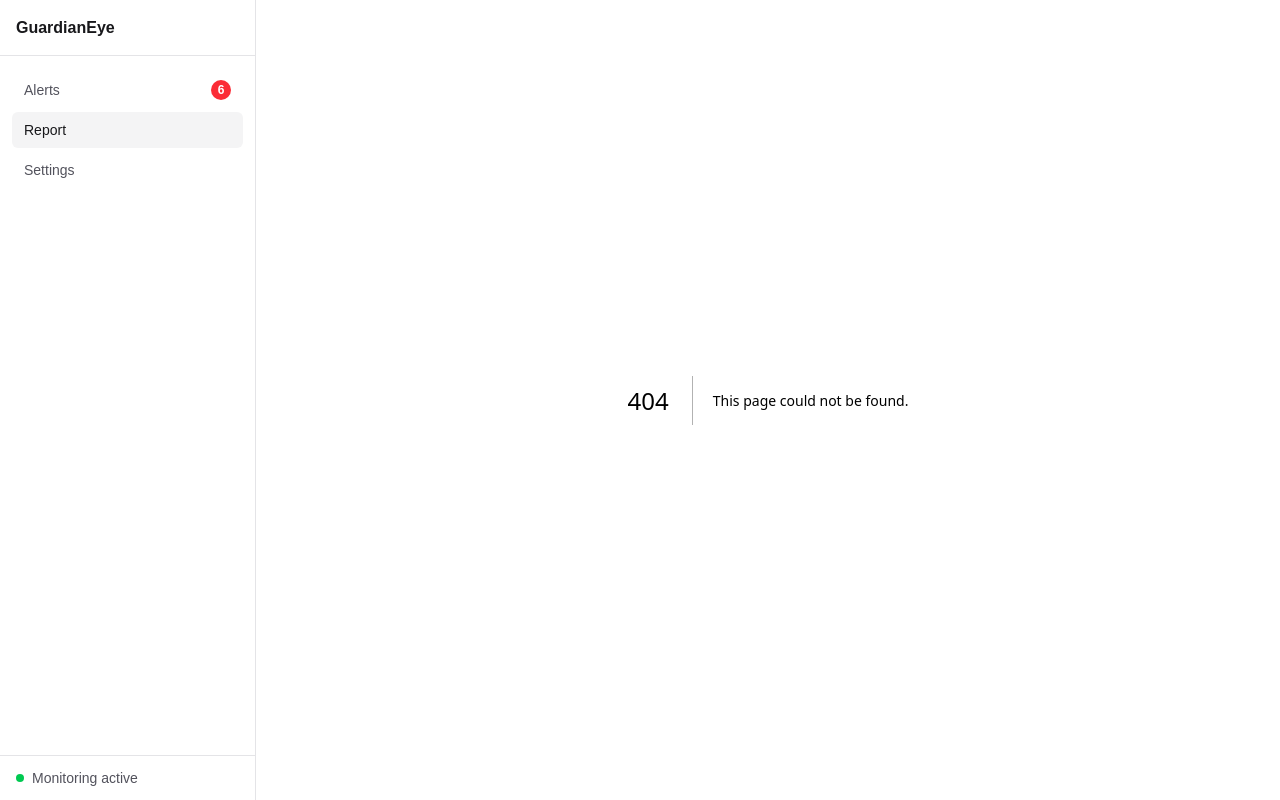
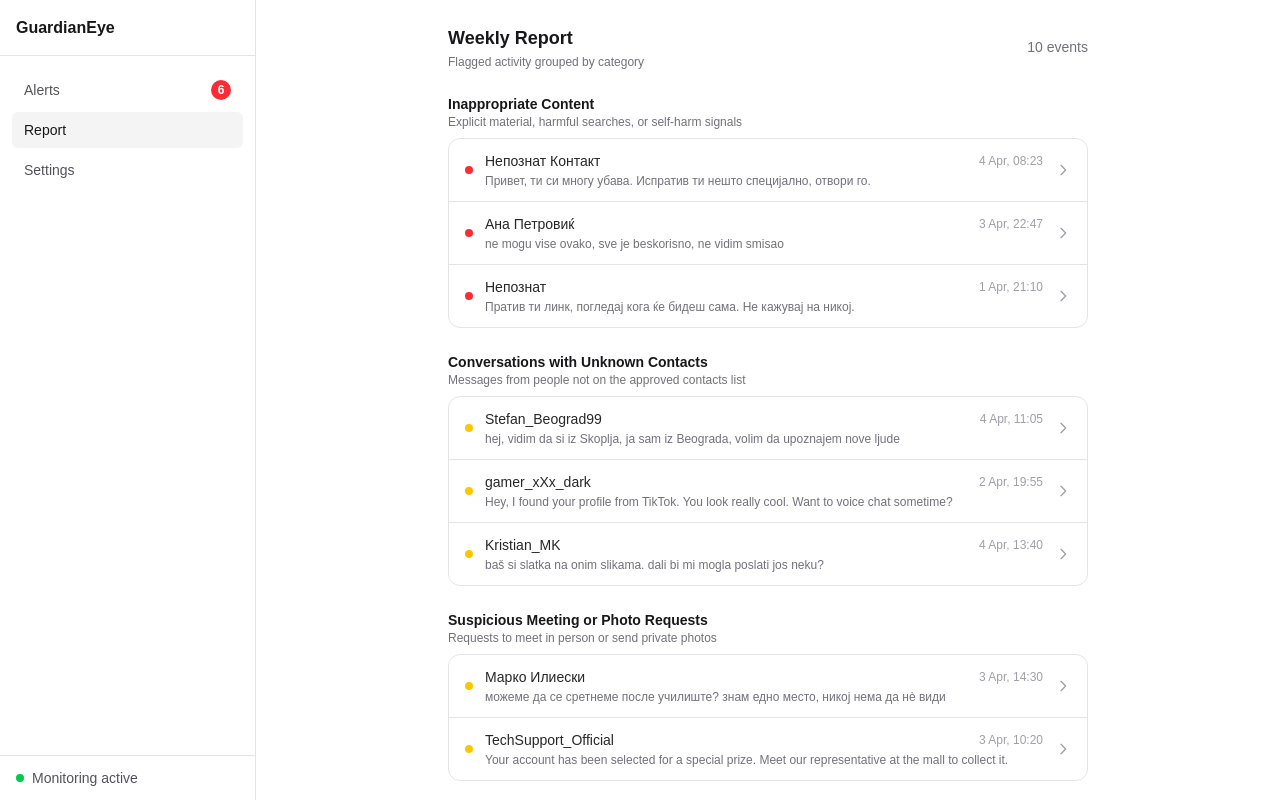
Before and after one commit to DinaShantina/guardianeye, a Next.js app: page /report in a window 1280 px wide. Before the commit this address had no page. Built offline with nearby package versions, Linux system fonts and the light colour scheme.

Commit message:
Complete step 7: Weekly report

```diff
--- /dev/null
+++ b/app/report/page.tsx
@@ -0,0 +1,33 @@
+'use client'
+
+import { useAlerts } from '@/lib/alerts-store'
+import WeeklyReport from '@/components/report/WeeklyReport'
+
+export default function ReportPage() {
+  const { alerts } = useAlerts()
+
+  // Showing all alerts for demo. In production, filter to current week:
+  // const weekStart = new Date()
+  // weekStart.setDate(weekStart.getDate() - weekStart.getDay())
+  // weekStart.setHours(0, 0, 0, 0)
+  // const weekAlerts = alerts.filter((a) => new Date(a.timestamp) >= weekStart)
+
+  return (
+    <div className="max-w-2xl mx-auto px-4 py-6">
+      <div className="flex items-center justify-between mb-6">
+        <div>
+          <h1 className="text-lg font-semibold text-zinc-900 dark:text-zinc-100">
+            Weekly Report
+          </h1>
+          <p className="text-xs text-zinc-500 dark:text-zinc-400 mt-0.5">
+            Flagged activity grouped by category
+          </p>
+        </div>
+        <span className="text-sm text-zinc-500 dark:text-zinc-400">
+          {alerts.length} event{alerts.length !== 1 ? 's' : ''}
+        </span>
+      </div>
+      <WeeklyReport alerts={alerts} />
+    </div>
+  )
+}
--- /dev/null
+++ b/components/report/WeeklyReport.tsx
@@ -0,0 +1,129 @@
+'use client'
+
+import Link from 'next/link'
+import { AlertEvent, AlertCategory } from '@/lib/alerts-store'
+
+const REPORT_GROUPS: {
+  label: string
+  categories: AlertCategory[]
+  description: string
+}[] = [
+  {
+    label: 'Inappropriate Content',
+    categories: ['explicit_content', 'self_harm'],
+    description: 'Explicit material, harmful searches, or self-harm signals',
+  },
+  {
+    label: 'Conversations with Unknown Contacts',
+    categories: ['stranger_contact'],
+    description: 'Messages from people not on the approved contacts list',
+  },
+  {
+    label: 'Suspicious Meeting or Photo Requests',
+    categories: ['meeting_language'],
+    description: 'Requests to meet in person or send private photos',
+  },
+  {
+    label: 'Flagged Video Content',
+    categories: ['flagged_video'],
+    description: 'Videos watched or searched with concerning themes',
+  },
+]
+
+function formatDate(timestamp: string): string {
+  return new Date(timestamp).toLocaleDateString('en-GB', {
+    day: 'numeric',
+    month: 'short',
+    hour: '2-digit',
+    minute: '2-digit',
+  })
+}
+
+interface WeeklyReportProps {
+  alerts: AlertEvent[]
+}
+
+export default function WeeklyReport({ alerts }: WeeklyReportProps) {
+  if (alerts.length === 0) {
+    return (
+      <div className="flex flex-col items-center justify-center py-16 px-4 text-center">
+        <div className="w-16 h-16 rounded-full bg-green-100 dark:bg-green-900/30 flex items-center justify-center mb-4">
+          <svg
+            className="w-8 h-8 text-green-600 dark:text-green-400"
+            fill="none"
+            viewBox="0 0 24 24"
+            stroke="currentColor"
+            strokeWidth={2}
+          >
+            <path strokeLinecap="round" strokeLinejoin="round" d="M5 13l4 4L19 7" />
+          </svg>
+        </div>
+        <h2 className="text-lg font-semibold text-zinc-900 dark:text-zinc-100 mb-1">
+          Clean week
+        </h2>
+        <p className="text-sm text-zinc-500 dark:text-zinc-400 max-w-xs">
+          No flagged events this week. Everything looks good.
+        </p>
+      </div>
+    )
+  }
+
+  return (
+    <div className="space-y-6">
+      {REPORT_GROUPS.map((group) => {
+        const groupAlerts = alerts.filter((a) =>
+          (group.categories as string[]).includes(a.category)
+        )
+        if (groupAlerts.length === 0) return null
+
+        return (
+          <section key={group.label}>
+            <div className="mb-2">
+              <h2 className="text-sm font-semibold text-zinc-900 dark:text-zinc-100">
+                {group.label}
+              </h2>
+              <p className="text-xs text-zinc-500 dark:text-zinc-400">{group.description}</p>
+            </div>
+            <div className="rounded-xl border border-zinc-200 dark:border-zinc-800 overflow-hidden divide-y divide-zinc-200 dark:divide-zinc-800">
+              {groupAlerts.map((alert) => (
+                <Link
+                  key={alert.id}
+                  href={`/alerts/${alert.id}`}
+                  className="flex items-center gap-3 px-4 py-3 hover:bg-zinc-50 dark:hover:bg-zinc-800/50 transition-colors"
+                >
+                  <div
+                    className={`w-2 h-2 rounded-full flex-shrink-0 ${
+                      alert.severity === 'urgent' ? 'bg-red-500' : 'bg-yellow-400'
+                    }`}
+                  />
+                  <div className="flex-1 min-w-0">
+                    <div className="flex items-center justify-between gap-2">
+                      <span className="text-sm text-zinc-800 dark:text-zinc-200 font-medium truncate">
+                        {alert.senderName}
+                      </span>
+                      <span className="text-xs text-zinc-400 flex-shrink-0">
+                        {formatDate(alert.timestamp)}
+                      </span>
+                    </div>
+                    <p className="text-xs text-zinc-500 dark:text-zinc-400 truncate mt-0.5">
+                      {alert.messagePreview}
+                    </p>
+                  </div>
+                  <svg
+                    className="w-4 h-4 text-zinc-400 flex-shrink-0"
+                    fill="none"
+                    viewBox="0 0 24 24"
+                    stroke="currentColor"
+                    strokeWidth={2}
+                  >
+                    <path strokeLinecap="round" strokeLinejoin="round" d="M9 5l7 7-7 7" />
+                  </svg>
+                </Link>
+              ))}
+            </div>
+          </section>
+        )
+      })}
+    </div>
+  )
+}
```
